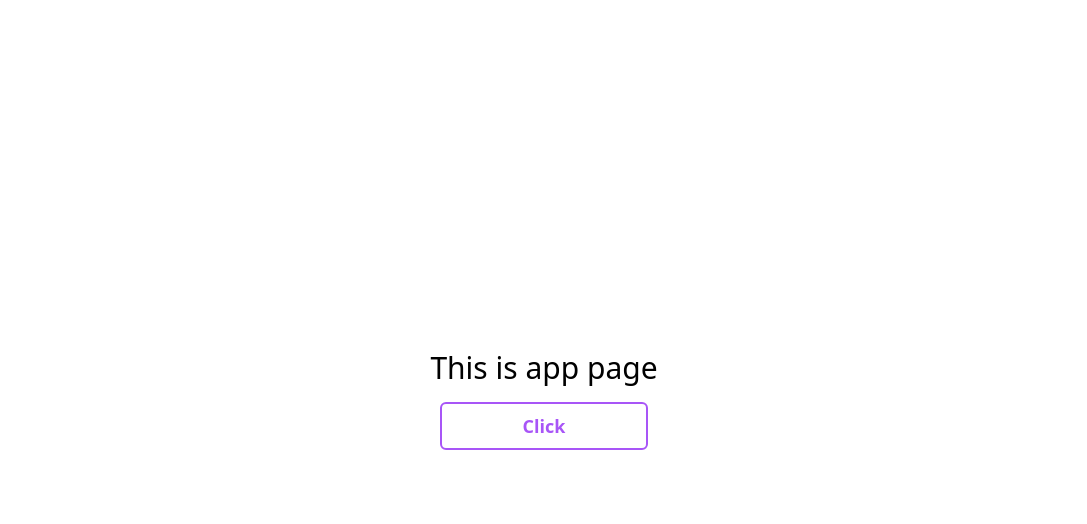
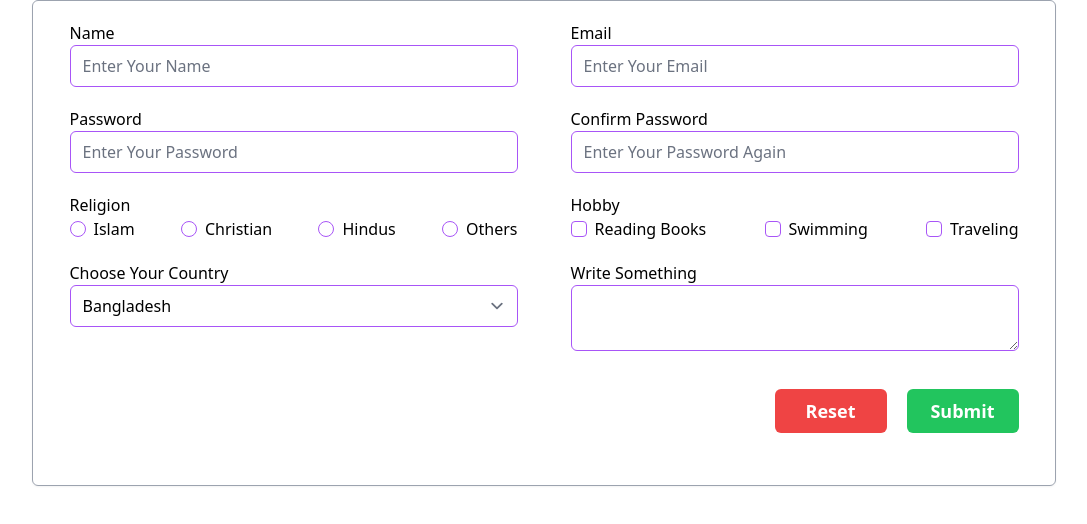
Before and after one commit to yasin2514/reusable-components, a React (Vite) app: page / in a window 1280 px wide. Shown: the top 524 px of the page, without its empty margins (96-1183 px from the left). Built offline with nearby package versions, Linux system fonts and the light colour scheme.

Commit message:
normal form styling done

```diff
--- a/package.json
+++ b/package.json
@@ -17,6 +17,7 @@
     "tailwind-merge": "^2.3.0"
   },
   "devDependencies": {
+    "@tailwindcss/forms": "^0.5.7",
     "@types/react": "^18.2.66",
     "@types/react-dom": "^18.2.22",
     "@typescript-eslint/eslint-plugin": "^7.2.0",
--- /dev/null
+++ b/src/components/NormalForm/NormalForm.tsx
@@ -0,0 +1,176 @@
+import cn from "../../utils/cn";
+import Button from "../ui/Button";
+
+const NormalForm = ({ double }: { double: boolean }) => {
+  return (
+    <form
+      className={cn("border border-gray-400 rounded-md shadow-sm p-5 mx-auto", {
+        "max-w-5xl": double,
+        "max-w-lg ": !double,
+      })}
+    >
+      <div
+        className={cn("grid grid-cols-1 gap-5 justify-items-center", {
+          "md:grid-cols-2": double,
+        })}
+      >
+        <div className=" w-full max-w-md">
+          <label htmlFor="name" className="block">
+            Name
+          </label>
+          <input
+            type="text"
+            name="name"
+            id="name"
+            placeholder="Enter Your Name"
+          />
+        </div>
+        <div className="w-full max-w-md">
+          <label htmlFor="email" className="block">
+            Email
+          </label>
+          <input
+            type="email"
+            name="email"
+            id="email"
+            placeholder="Enter Your Email"
+          />
+        </div>
+        <div className="w-full max-w-md">
+          <label htmlFor="password" className="block">
+            Password
+          </label>
+          <input
+            type="password"
+            name="password"
+            id="password"
+            placeholder="Enter Your Password"
+          />
+        </div>
+        <div className="w-full max-w-md">
+          <label htmlFor="re-password" className="block">
+            Confirm Password
+          </label>
+          <input
+            type="password"
+            name="rePassword"
+            id="re-password"
+            placeholder="Enter Your Password Again"
+          />
+        </div>
+        {/* radio button section start */}
+        <div className="w-full max-w-md">
+          <label className="block">Religion</label>
+          <div className="grid grid-cols-2 md:flex justify-between items-center">
+            <div className="space-x-2 flex items-center">
+              <input type="radio" name="religion" id="islam" value="Islam" />
+              <label htmlFor="islam">Islam</label>
+            </div>
+            <div className="space-x-2 flex items-center">
+              <input
+                type="radio"
+                name="religion"
+                id="christian"
+                value="Christian"
+              />
+              <label htmlFor="christian">Christian</label>
+            </div>
+            <div className="space-x-2 flex items-center">
+              <input type="radio" name="religion" id="hindus" value="Hindus" />
+              <label htmlFor="hindus">Hindus</label>
+            </div>
+            <div className="space-x-2 flex items-center">
+              <input type="radio" name="religion" id="others" value="Others" />
+              <label htmlFor="others">Others</label>
+            </div>
+          </div>
+        </div>
+        {/* checkbox section start */}
+        <div className="w-full max-w-md">
+          <label className="block">Hobby</label>
+          <div className="grid grid-cols-2 md:grid-cols-3 md:flex justify-between items-center">
+            <div className="space-x-2 flex items-center">
+              <input
+                type="checkbox"
+                name="hobby"
+                id="reading-books"
+                value="Reading Books"
+              />
+              <label htmlFor="reading-books">Reading Books</label>
+            </div>
+            <div className="space-x-2 flex items-center">
+              <input
+                type="checkbox"
+                name="hobby"
+                id="swimming"
+                value="Swimming"
+              />
+              <label htmlFor="swimming">Swimming</label>
+            </div>
+            <div className="space-x-2 flex items-center">
+              <input
+                type="checkbox"
+                name="hobby"
+                id="traveling"
+                value="Traveling"
+              />
+              <label htmlFor="traveling">Traveling</label>
+            </div>
+          </div>
+        </div>
+        {/* select section start */}
+        <div className="w-full max-w-md">
+          <label htmlFor="country" className="block">
+            Choose Your Country
+          </label>
+          <select name="country" id="country">
+            <option value="Bangladesh">Bangladesh</option>
+            <option value="India">India</option>
+            <option value="Pakistan">Pakistan</option>
+            <option value="Nepal">Nepal</option>
+            <option value="Bhutan">Bhutan</option>
+          </select>
+        </div>
+        {/* text area section start */}
+        <div className="w-full max-w-md">
+          <label htmlFor="textarea" className="block">
+            Write Something
+          </label>
+          <textarea name="textarea" id="textarea"></textarea>
+        </div>
+      </div>
+      {/* submit button section*/}
+      <div
+        className={cn("grid gap-5 grid-cols-1 my-8 justify-items-center", {
+          "md:grid-cols-2": double,
+        })}
+      >
+        <div
+          className={cn(
+            " w-full max-w-md flex justify-end items-center gap-5 ",
+            {
+              "md:col-start-2": double,
+            }
+          )}
+        >
+          <Button
+            type="reset"
+            variant="reset"
+            className={cn("w-full", { " md:w-1/4": double })}
+          >
+            Reset
+          </Button>
+          <Button
+            type="submit"
+            variant="submit"
+            className={cn("w-full", { " md:w-1/4": double })}
+          >
+            Submit
+          </Button>
+        </div>
+      </div>
+    </form>
+  );
+};
+
+export default NormalForm;
--- a/src/components/layout/MainLayout.tsx
+++ b/src/components/layout/MainLayout.tsx
@@ -1,11 +1,11 @@
 import { Outlet } from 'react-router-dom';
-import Navbar from '../common/Navbar';
+// import Navbar from '../common/Navbar';
 import Container from './Container';
 
 const MainLayout = () => {
     return (
       <Container>
-        <Navbar />
+        {/* <Navbar /> */}
         <Outlet />
       </Container>
     );
--- a/src/index.css
+++ b/src/index.css
@@ -1,5 +1,6 @@
 @import url('./style/button.css');
 @import url('./style/typography.css');
+@import url('./style/form.css');
 
 @tailwind base;
 @tailwind components;
--- a/src/pages/Home.tsx
+++ b/src/pages/Home.tsx
@@ -1,10 +1,11 @@
 import React from 'react';
+import NormalForm from '../components/NormalForm/NormalForm';
 
 const Home = () => {
     return (
-        <div>
-            Home page
-        </div>
+      <div>
+        <NormalForm double={true}></NormalForm>
+      </div>
     );
 };
 
--- a/src/routes/routes.tsx
+++ b/src/routes/routes.tsx
@@ -8,7 +8,7 @@ import App from "../App";
 const router = createBrowserRouter([
   {
     path: "/",
-    element: <App />,
+    element: <MainLayout />,
     children: [
       {
         index: true,
--- /dev/null
+++ b/src/style/form.css
@@ -0,0 +1,29 @@
+@layer base {
+  [type="text"],
+  input:where(:not([type])),
+  [type="email"],
+  [type="url"],
+  [type="password"],
+  [type="number"],
+  [type="date"],
+  [type="datetime-local"],
+  [type="month"],
+  [type="search"],
+  [type="tel"],
+  [type="time"],
+  [type="week"],
+  [multiple],
+  textarea,
+  select {
+    @apply border border-purple-500 rounded-md focus:border-purple-500 focus:ring-2
+         focus:ring-purple-500 w-full;
+  }
+
+  [type="checkbox"],
+  [type="radio"] {
+    @apply text-purple-500 border border-purple-500 focus:border-purple-500 focus:ring-2 focus:ring-purple-500 hover:ring-2 hover:ring-purple-600;
+  }
+  [type="checkbox"] {
+    @apply rounded;
+  }
+}
--- a/tailwind.config.js
+++ b/tailwind.config.js
@@ -4,5 +4,5 @@ export default {
   theme: {
     extend: {},
   },
-  plugins: [],
+  plugins: [require("@tailwindcss/forms")],
 };
```
Also changed, not shown: 1 other file (tests, documents, lock files or other folders).
